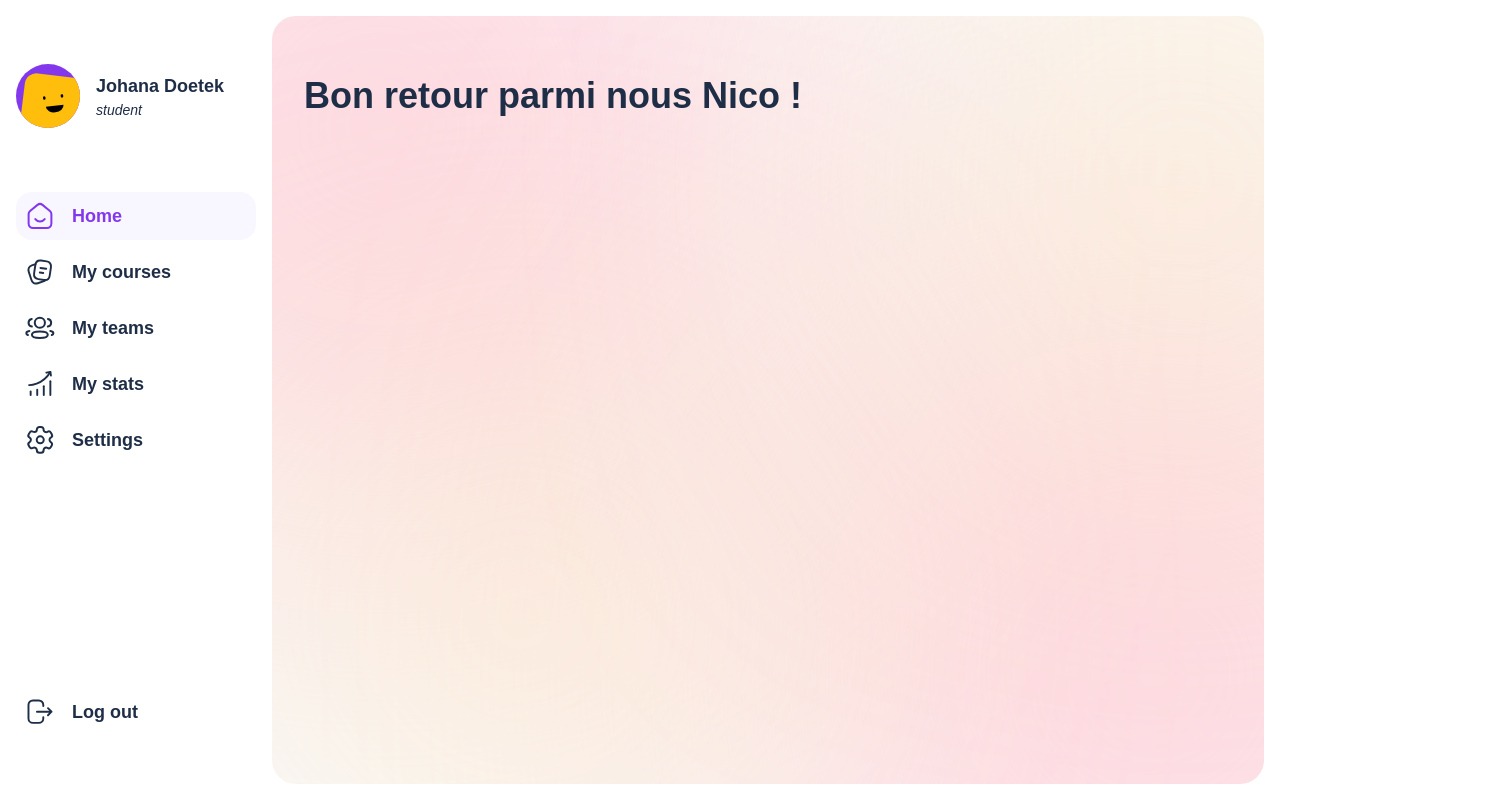
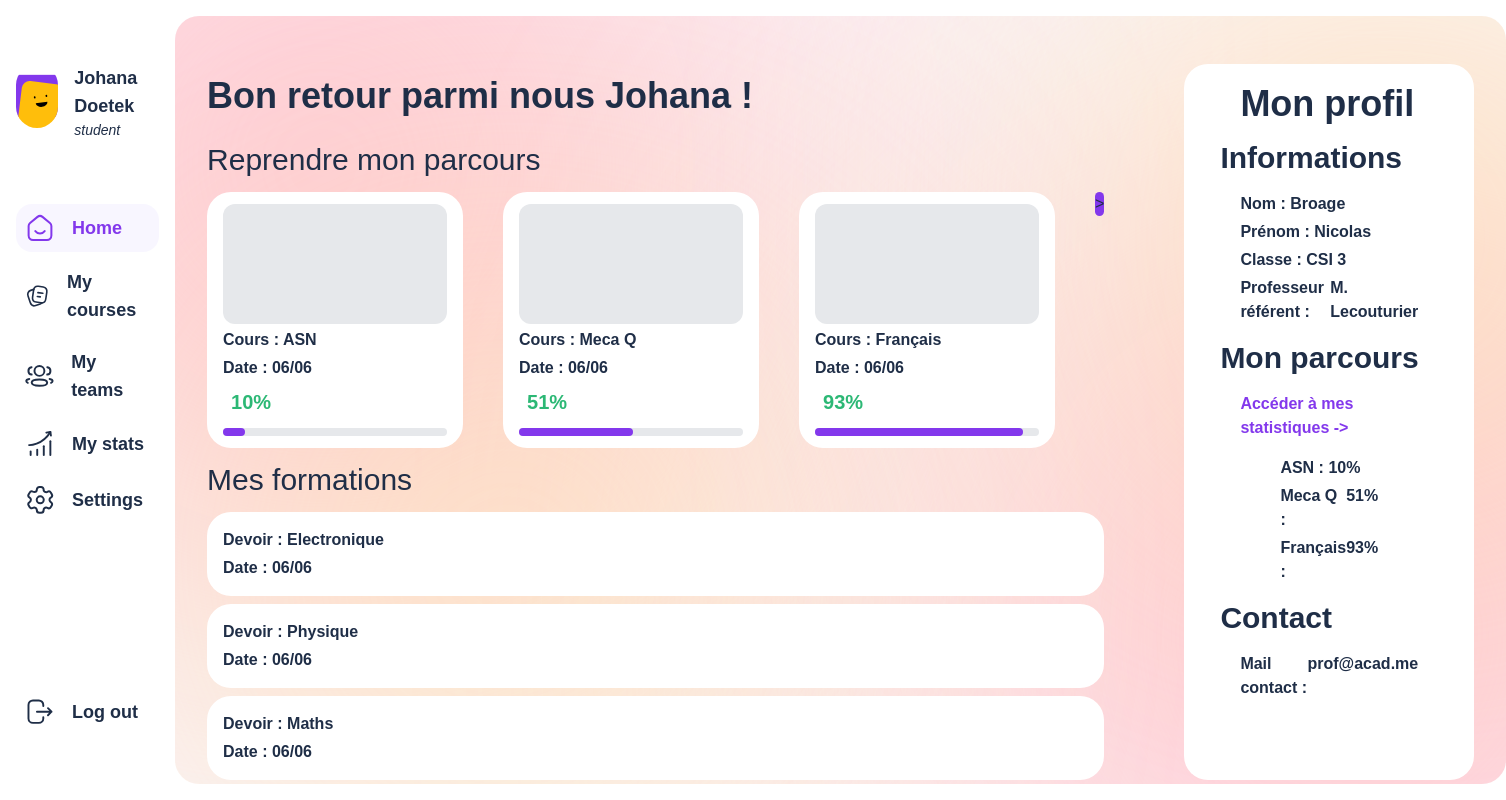
Before and after one commit to LouisLecouturier/AInstructor, a Next.js app in the folder client/: page /dashboard/students in a window 1280 px wide. Shown: the whole page, 1506 px wide, since content can reach past the window. Built offline with nearby package versions, Linux system fonts and the light colour scheme; a web font is replaced by a local one.

Commit message:
dashboard

```diff
--- a/client/src/app/dashboard/students/page.tsx
+++ b/client/src/app/dashboard/students/page.tsx
@@ -1,11 +1,156 @@
+import QuestionCube from "@/components/dashboard/Courses";
+import { UserStore } from "@/store/userStore";
 import React from "react";
+import Link from "next/link";
+import SuivantButton from "@components/button/SuivantButton";
+
+const courses = [
+  {
+    date: "06/06",
+    course: "ASN",
+  },
+  {
+    date: "06/06",
+    course: "Meca Q",
+  },
+  {
+    date: "06/06",
+    course: "Français",
+  },
+];
+
+const homeworks = [
+  {
+    date: "06/06",
+    course: "Electronique",
+  },
+  {
+    date: "06/06",
+    course: "Physique",
+  },
+  {
+    date: "06/06",
+    course: "Maths",
+  },
+];
+
+const infos = [
+  {
+    nom: "Broage",
+    prenom: "Nicolas",
+    classe: "CSI 3",
+    profref: "M. Lecouturier",
+  },
+];
+
+const progress = [
+  {
+    course: "ASN",
+    progress: 10,
+  },
+  {
+    course: "Meca Q",
+    progress: 51,
+  },
+  {
+    course: "Français",
+    progress: 93,
+  },
+];
 
 const Dashboard = () => {
+  const firstname = UserStore.getState().firstname;
+
   return (
-    <div>
-      <h1 className={"flex items-center h-16 text-4xl font-black"}>
-        Bon retour parmi nous Nico !
-      </h1>
+    <div className="flex gap-20">
+      <div className="flex flex-col">
+        <div>
+          <h1 className={"flex items-center h-16 text-4xl font-black"}>
+            Bon retour parmi nous {firstname} !
+          </h1>
+          <h2 className="flex items-center h-16 text-3xl">
+            Reprendre mon parcours
+          </h2>
+        </div>
+        <div className="flex gap-10">
+          <div className="flex gap-10">
+            {courses.map((course, index) => (
+              <QuestionCube
+                key={course.course}
+                index={index}
+                course={course.course}
+                date={course.date}
+                progress={progress[index].progress}
+                // image={course.image}
+              />
+            ))}
+          </div>
+          <div>
+            <SuivantButton />
+          </div>
+        </div>
+        <h2 className="flex items-center h-16 text-3xl">Mes formations</h2>
+        <div className="flex flex-col gap-2 w-full">
+          {homeworks.map((homework) => (
+            <div className="flex flex-col gap-1 p-4 w-full bg-white rounded-xl">
+              <h3 className="flex font-semibold">Devoir : {homework.course}</h3>
+              <h3 className="flex font-semibold">Date : {homework.date}</h3>
+            </div>
+          ))}
+        </div>
+      </div>
+      <div className="relative w-full bg-white rounded-xl">
+        <div className="flex flex-col gap-4 py-5 p-4 w-full ">
+          <h3 className="flex font-semibold px-10 text-4xl">Mon profil</h3>
+          <h2 className="flex font-semibold px-5 text-3xl">Informations</h2>
+          <div>
+            {infos.map((info) => (
+              <div className="flex flex-col gap-1 px-10 w-full">
+                <h3 className="flex font-semibold">
+                  <span className="font-black">Nom :&nbsp;</span>
+                  {info.nom}
+                </h3>
+                <h3 className="flex font-semibold">
+                  <span className="font-black">Prénom :&nbsp;</span>
+                  {info.prenom}
+                </h3>
+                <h3 className="flex font-semibold">
+                  <span className="font-black">Classe :&nbsp;</span>
+                  {info.classe}
+                </h3>
+                <h3 className="flex font-semibold">
+                  <span className="font-black">
+                    Professeur référent :&nbsp;
+                  </span>
+                  {info.profref}
+                </h3>
+              </div>
+            ))}
+          </div>
+          <h2 className="flex font-semibold px-5 text-3xl">Mon parcours</h2>
+          <Link
+            className="flex text-accent-500 text-md font-bold px-10"
+            href="dashboard/students/stats"
+          >
+            Accéder à mes statistiques -{">"}
+          </Link>
+          <div className="flex flex-col gap-1 px-10 w-full">
+            {progress.map((progress) => (
+              <div className="flex flex-col gap-1 px-10 w-full">
+                <h3 className="flex font-semibold">
+                  <span className="font-black">{progress.course} :&nbsp;</span>
+                  {progress.progress}%
+                </h3>
+              </div>
+            ))}
+          </div>
+          <h2 className="flex font-semibold px-5 text-3xl">Contact</h2>
+          <h1 className="flex font-semibold px-10">
+            <span className="font-black">Mail contact : &nbsp;</span>{" "}
+            prof@acad.me
+          </h1>
+        </div>
+      </div>
     </div>
   );
 };
--- a/client/src/app/dashboard/teachers/page.tsx
+++ b/client/src/app/dashboard/teachers/page.tsx
@@ -31,7 +31,7 @@ const onEdit = (questionNumber: number) => {
   console.log("Edit", questionNumber);
 };
 
-export default function Dashboard({}) {
+export default function Dashboard() {
   return (
       <div className="flex flex-col gap-10">
         <header>
--- /dev/null
+++ b/client/src/components/button/SuivantButton.tsx
@@ -0,0 +1,5 @@
+import React from "react";
+
+export default function SuivantButton() {
+  return <div className="bg-accent-500 rounded-md">{">"}</div>;
+}
--- /dev/null
+++ b/client/src/components/dashboard/Courses/index.tsx
@@ -0,0 +1,47 @@
+import React from "react";
+import ProgressBar from "@components/dashboard/Layout/ProgressBar";
+
+type Course = {
+  index: number;
+  date: string;
+  course: string;
+  progress: number;
+  //   image: string;
+};
+
+function progessBar(props: Course) {
+  const progress = props.progress;
+  return (
+    <div className="relative pt-1">
+      <div className="flex mb-2 items-center justify-between gap-2">
+        <div>
+          {/* <span className="text-md font-semibold inline-block py-1 px-2 uppercase rounded-full text-green-600 bg-green-200">
+            {props.course}
+          </span> */}
+        </div>
+        <div className="text-right">
+          <span className="text-xl font-semibold inline-block text-green-600">
+            {progress}%
+          </span>
+        </div>
+      </div>
+      {/* <div className="overflow-hidden h-2 mb-4 text-xs flex rounded bg-green-200">
+        <div className="shadow-none flex flex-col text-center whitespace-nowrap text-white justify-center bg-green-500"></div>
+      </div> */}
+    </div>
+  );
+}
+
+export default function QuestionCube(props: Course) {
+  return (
+    <>
+      <div className="flex flex-col gap-1 p-4 py-3 w-64 h-64 bg-white rounded-xl">
+        <div className="flex bg-dark-50 rounded-md h-full w-full"></div>
+        <h3 className="font-semibold">Cours : {props.course}</h3>
+        <h3 className="font-semibold">Date : {props.date}</h3>
+        <div className="flex gap-2">{progessBar(props)}</div>
+        <ProgressBar progress={props.progress} />
+      </div>
+    </>
+  );
+}
--- /dev/null
+++ b/client/src/components/dashboard/Layout/ProgressBar/index.tsx
@@ -0,0 +1,18 @@
+import React from "react";
+
+type Progress = {
+  progress: number;
+};
+
+export default function ProgressBar(props: Progress) {
+  return (
+    <>
+      <div className="flex w-full h-4 bg-dark-50 rounded-xl">
+        <div
+          className="flex bg-accent-500 h-full rounded-xl"
+          style={{ width: `${props.progress}%` }}
+        ></div>
+      </div>
+    </>
+  );
+}
```
